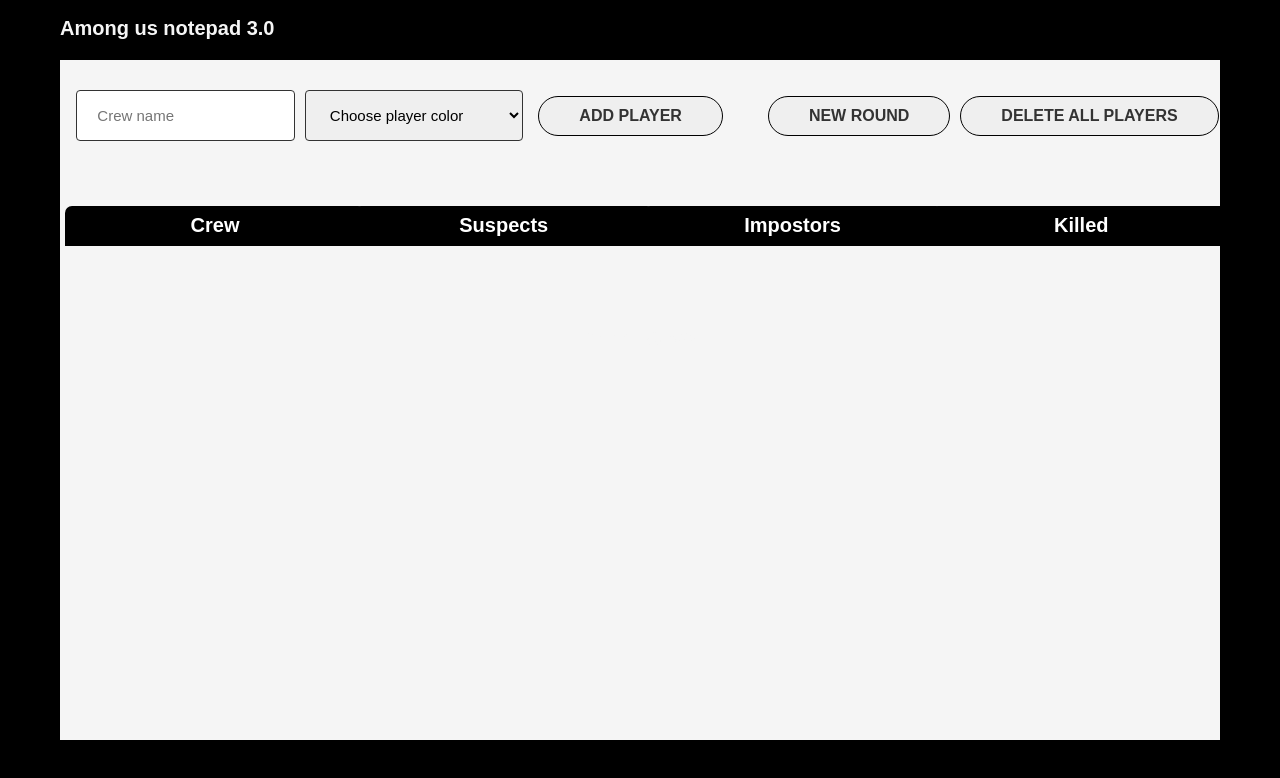
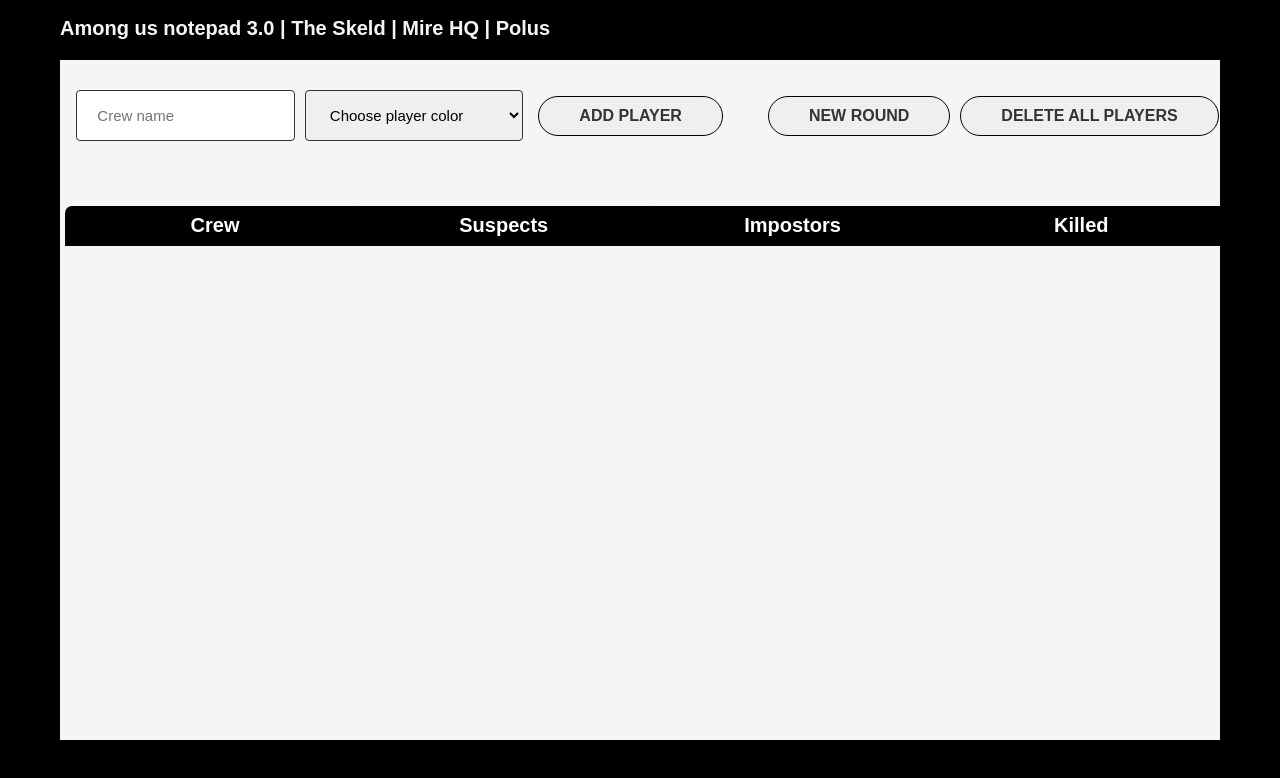
Before and after one commit to paul-gitHub1/among-us-web-app, a React (Create React App) app: page / in a window 1280 px wide. Shown: the top 778 px of the page. Built offline with nearby package versions, Linux system fonts and the light colour scheme.

Commit message:
Added maps in App.jsx

```diff
--- a/src/components/App.jsx
+++ b/src/components/App.jsx
@@ -330,7 +330,9 @@
   return (
     <div>
       <div className="side-element side-element--top side-element--horizontal side-element--1">
-        <h1 className="side-element-heading">Among us notepad 3.0</h1>
+        <h1 className="side-element-heading">
+          Among us notepad 3.0 | The Skeld | Mire HQ | Polus
+        </h1>
       </div>
       <div className="side-element side-element--right side-element--vertical side-element--2"></div>
       <div className="side-element side-element--bottom side-element--horizontal side-element--3">
```
